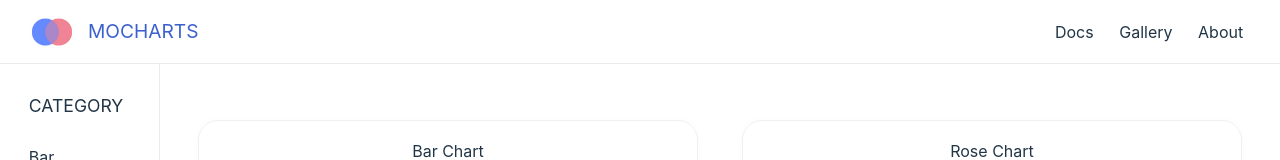
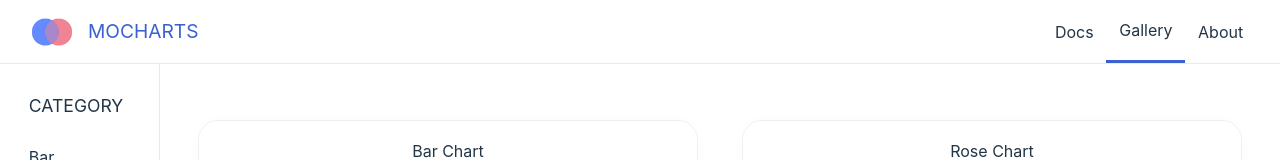
Before and after one commit to Mochalatteee/MoCharts, a Vue app: page / in a window 1280 px wide. Shown: the top 160 px of the page. Built offline with nearby package versions, Linux system fonts and the light colour scheme.

Commit message:
新增导航栏active状态

```diff
--- a/src/layouts/Home.vue
+++ b/src/layouts/Home.vue
@@ -6,7 +6,7 @@
     </div>
     <div class="nav-item-box">
       <div class="nav-item">Docs</div>
-      <div class="nav-item">Gallery</div>
+      <div class="nav-item active">Gallery</div>
       <div class="nav-item">About</div>
     </div>
 
@@ -91,12 +91,16 @@ export default {
 
   .nav-item-box{
     display: flex;
+    height:100%;
     align-items: center;
   }
 
   .nav-item{
-    margin: 0.8rem;
+    height: 100%;
+    padding: 0.8rem;
     cursor: pointer;
+    display: flex;
+    align-items: center;
   }
 
   .category-list{
@@ -116,4 +120,8 @@ export default {
     margin: 0.8rem;
     cursor: default;
   }
+
+  .active{
+    border-bottom: solid 3px #3c61cf;
+  }
 </style>
```
